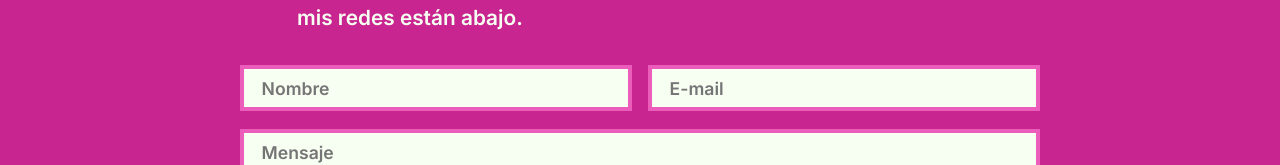
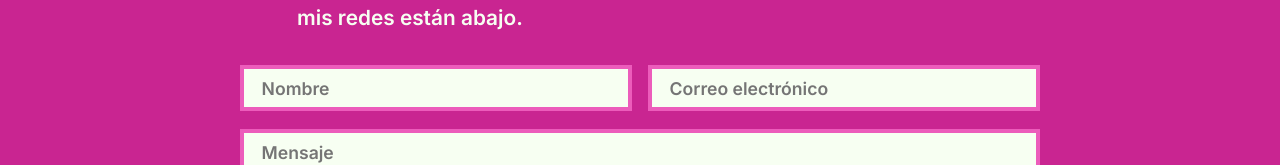
Before and after one commit to Aglowkeys/portfolio, a React (Create React App) app: page / in a window 1280 px wide. Shown: the part 4731-4896 px from the top of the page. Built offline with nearby package versions, Linux system fonts and the light colour scheme.

Commit message:
Form placeholders

```diff
--- a/src/components/Contact.js
+++ b/src/components/Contact.js
@@ -185,17 +185,17 @@ const Contact = () => {
 								3,
 								'El nombre debe tener al menos 3 caracteres de largo.'
 							)
-							.required('Tu nombre es requerido.')
+							.required('Ingresa tu nombre.')
 							.matches(
 								/^[\w'\-,.][^0-9_!¡?÷?¿/\\+=@#$%ˆ&*(){}|~<>;:[\]]{2,}$/i,
 								'El nombre ingresado no es válido.'
 							),
-						message: Yup.string().required(
-							'Tu mensaje es requerido.'
-						),
+						message: Yup.string().required('Ingresa un mensaje.'),
 						email: Yup.string()
-							.email('El e-mail ingresado es inválido.')
-							.required('Tu correo electrónico es requerido.'),
+							.email(
+								'El correo electrónico ingresado es inválido.'
+							)
+							.required('Ingresa un correo electrónico.'),
 					})}
 					onSubmit={(values, { setSubmitting }) => {
 						emailjs
@@ -230,7 +230,7 @@ const Contact = () => {
 									label='E-mail'
 									name='email'
 									type='email'
-									placeholder='E-mail'
+									placeholder='Correo electrónico'
 								/>
 							</div>
 							<MyTextarea
```
